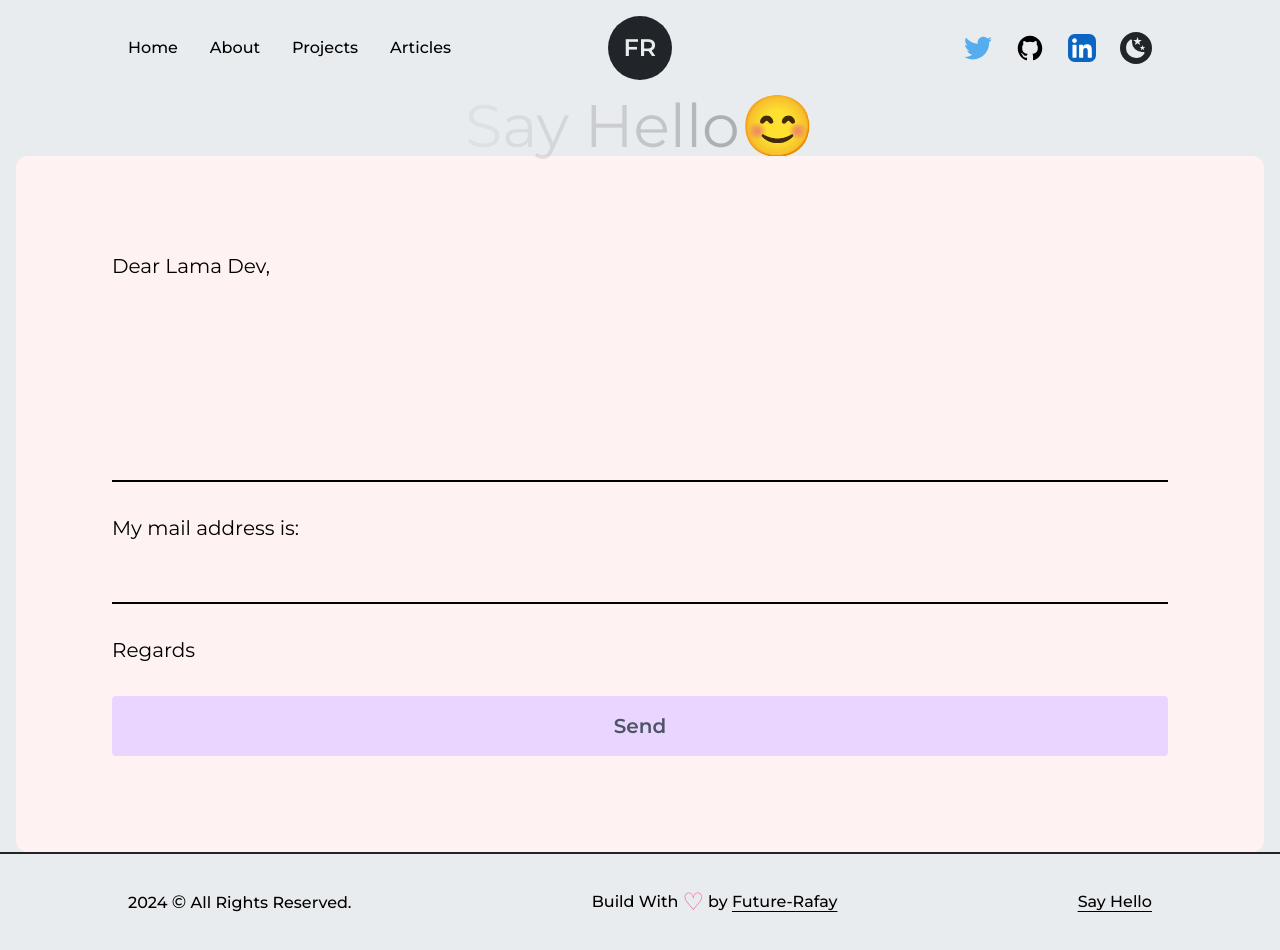
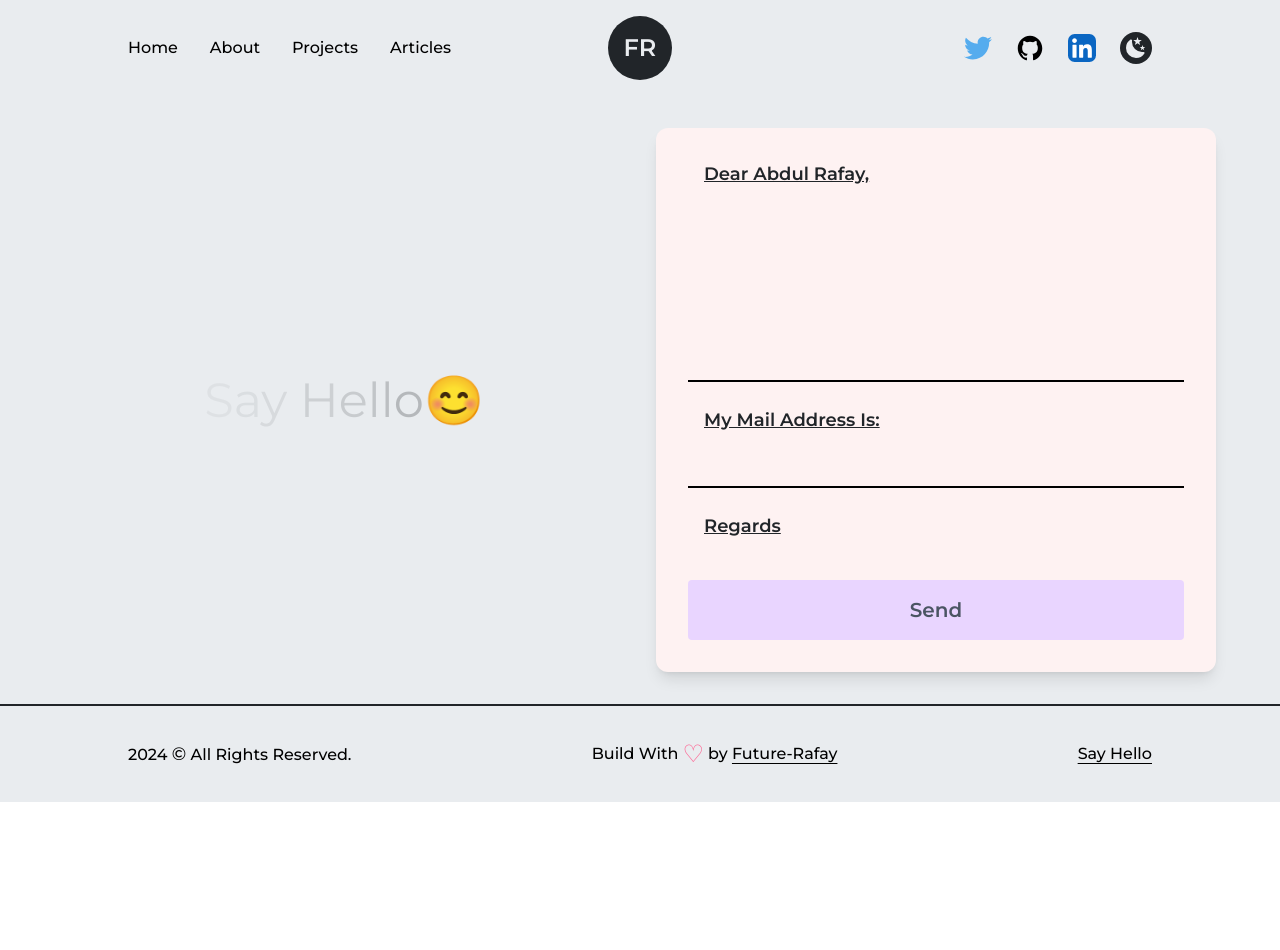
Before and after one commit to Future-Rafay/My-Portfolio-Animated, a Next.js app: page /contact in a window 1280 px wide. After the commit the page ends 802 px from the top, so only its background shows below. Built offline with nearby package versions, Linux system fonts and the light colour scheme.

Commit message:
Added Contect PAge

```diff
--- a/src/components/HireMe.js
+++ b/src/components/HireMe.js
@@ -8,7 +8,7 @@ const HireMe = () => {
             <div className="w-52 h-auto flex items-center justify-center relative md:w-24">
                 <CircularText className={"fill-dark dark:fill-light animate-spin-slow"} />
                 <Link
-                    href="mailto:rafaynadeem77@gmail.com"
+                    href="/contact"
                     className="flex items-center justify-center absolute left-1/2 top-1/2 -translate-x-1/2 -translate-y-1/2 bg-dark text-light w-24 h-24 rounded-full font-semibold text-lg shadow-md border-2 border-dark border-solid hover:bg-light hover:text-dark dark:bg-light dark:text-dark hover:dark:bg-dark hover:dark:text-light hover:dark:border-light
 
                     md:w-12 md:h-12 md:text-[10px]
--- a/src/pages/contact.js
+++ b/src/pages/contact.js
@@ -1,4 +1,106 @@
-"use client";
+// import { motion } from "framer-motion";
+// import { useRef, useState } from "react";
+// import emailjs from "@emailjs/browser";
+
+// const ContactPage = () => {
+//   const [success, setSuccess] = useState(false);
+//   const [error, setError] = useState(false);
+//   const text = "Say Hello";
+
+//   const form = useRef();
+
+//   const sendEmail = (e) => {
+//     e.preventDefault();
+//     setError(false);
+//     setSuccess(false);
+
+//     emailjs
+//       .sendForm(
+//         process.env.NEXT_PUBLIC_SERVICE_ID,
+//         process.env.NEXT_PUBLIC_TEMPLATE_ID,
+//         form.current,
+//         process.env.NEXT_PUBLIC_PUBLIC_KEY
+//       )
+//       .then(
+//         () => {
+//           setSuccess(true);
+//           form.current.reset();
+//         },
+//         () => {
+//           setError(true);
+//         }
+//       );
+//   };
+
+//   return (
+//     <motion.div
+//       className="h-full flex items-center justify-center p-8"
+//       initial={{ y: "-200vh" }}
+//       animate={{ y: "0%" }}
+//       transition={{ duration: 1 }}
+//     >
+//       <div className="grid grid-cols-2 lg:grid-cols-1 gap-8 w-full max-w-6xl">
+//         {/* TEXT CONTAINER */}
+//         <div className="flex items-center justify-center text-5xl lg:text-6xl text-center">
+//           <div>
+//             {text.split("").map((letter, index) => (
+//               <motion.span
+//                 key={index}
+//                 initial={{ opacity: 1 }}
+//                 animate={{ opacity: 0 }}
+//                 transition={{
+//                   duration: 3,
+//                   repeat: Infinity,
+//                   delay: index * 0.1,
+//                 }}
+//               >
+//                 {letter}
+//               </motion.span>
+//             ))}
+//             😊
+//           </div>
+//         </div>
+
+//         {/* FORM CONTAINER */}
+//         <form
+//           onSubmit={sendEmail}
+//           ref={form}
+//           className="bg-red-50 rounded-xl text-xl flex flex-col gap-6 p-8 shadow-lg"
+//         >
+//           <span>Dear Lama Dev,</span>
+//           <textarea
+//             rows={6}
+//             className="bg-transparent border-b-2 border-b-black outline-none resize-none w-full"
+//             name="user_message"
+//           />
+//           <span>My mail address is:</span>
+//           <input
+//             name="user_email"
+//             type="text"
+//             className="bg-transparent border-b-2 border-b-black outline-none w-full"
+//           />
+//           <span>Regards</span>
+//           <button className="bg-purple-200 rounded font-semibold text-gray-600 p-4 mt-4">
+//             Send
+//           </button>
+//           {success && (
+//             <span className="text-green-600 font-semibold">
+//               Your message has been sent successfully!
+//             </span>
+//           )}
+//           {error && (
+//             <span className="text-red-600 font-semibold">
+//               Something went wrong!
+//             </span>
+//           )}
+//         </form>
+//       </div>
+//     </motion.div>
+//   );
+// };
+
+// export default ContactPage;
+
 import { motion } from "framer-motion";
 import { useRef, useState } from "react";
 import emailjs from "@emailjs/browser";
@@ -35,14 +137,14 @@ const ContactPage = () => {
 
   return (
     <motion.div
-      className="h-full"
+      className="h-full flex items-center justify-center p-8 bg-light dark:bg-dark"
       initial={{ y: "-200vh" }}
       animate={{ y: "0%" }}
       transition={{ duration: 1 }}
     >
-      <div className="h-full flex flex-col lg:flex-row px-4 sm:px-8 md:px-12 lg:px-20 xl:px-48">
+      <div className="grid grid-cols-2 lg:grid-cols-1 gap-8 w-full max-w-6xl">
         {/* TEXT CONTAINER */}
-        <div className="h-1/2 lg:h-full lg:w-1/2 flex items-center justify-center text-6xl">
+        <div className="flex items-center justify-center text-5xl lg:text-6xl text-center text-dark dark:text-light">
           <div>
             {text.split("").map((letter, index) => (
               <motion.span
@@ -61,35 +163,36 @@ const ContactPage = () => {
             😊
           </div>
         </div>
+
         {/* FORM CONTAINER */}
         <form
           onSubmit={sendEmail}
           ref={form}
-          className="h-1/2 lg:h-full lg:w-1/2 bg-red-50 rounded-xl text-xl flex flex-col gap-8 justify-center p-24"
+          className="bg-red-50 dark:bg-gray-800 rounded-xl text-xl flex flex-col gap-6 p-8 shadow-lg"
         >
-          <span>Dear Lama Dev,</span>
+          <span className="text-dark dark:text-light text-lg ml-4 underline font-semibold capitalize md:text-base">Dear Abdul Rafay,</span>
           <textarea
             rows={6}
-            className="bg-transparent border-b-2 border-b-black outline-none resize-none"
+            className="bg-transparent border-b-2 border-b-black dark:text-light dark:border-b-white outline-none resize-none w-full"
             name="user_message"
           />
-          <span>My mail address is:</span>
+          <span className="text-dark dark:text-light text-lg ml-4 underline font-semibold capitalize md:text-base">My mail address is:</span>
           <input
             name="user_email"
             type="text"
-            className="bg-transparent border-b-2 border-b-black outline-none"
+            className="bg-transparent border-b-2 border-b-black dark:text-light dark:border-b-white outline-none w-full"
           />
-          <span>Regards</span>
-          <button className="bg-purple-200 rounded font-semibold text-gray-600 p-4">
+          <span className="text-dark dark:text-light text-lg ml-4 underline font-semibold capitalize md:text-base">Regards</span>
+          <button className="bg-purple-200 dark:bg-purple-600 rounded font-semibold text-gray-600 dark:text-gray-200 p-4 mt-4">
             Send
           </button>
           {success && (
-            <span className="text-green-600 font-semibold">
+            <span className="text-green-600 dark:text-green-400 font-semibold">
               Your message has been sent successfully!
             </span>
           )}
           {error && (
-            <span className="text-red-600 font-semibold">
+            <span className="text-red-600 dark:text-red-400 font-semibold">
               Something went wrong!
             </span>
           )}
```
Also changed, not shown: src/pages/about.js (+21 -13 lines).
